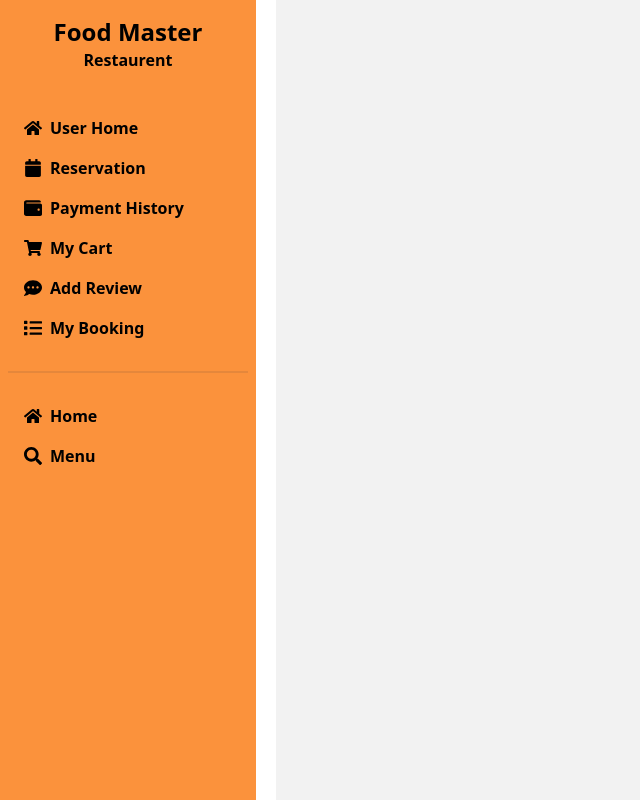
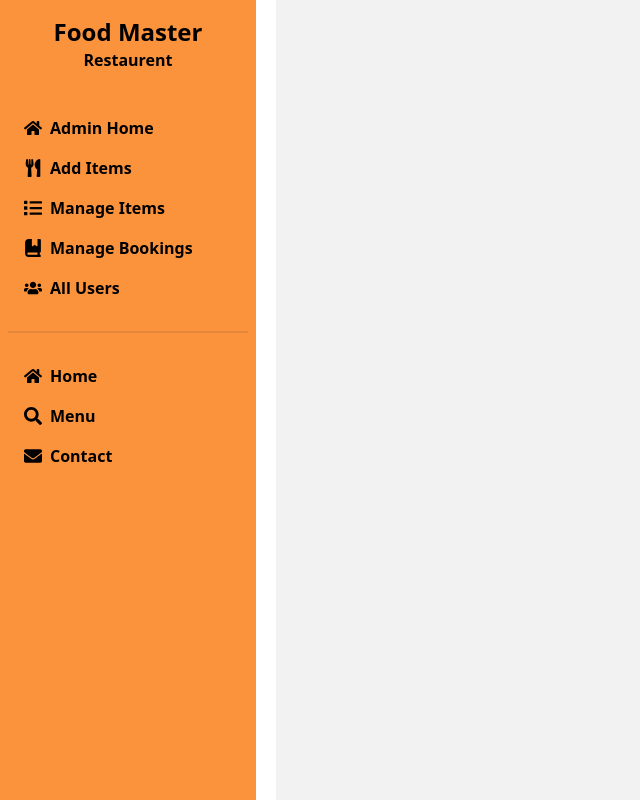
Before and after one commit to Shazzad501/food-master, a React (Vite) app: page /dashboard in a window 1280 px wide. Shown: the whole page, without its empty margins (0-640 px from the left). Built offline with nearby package versions, Linux system fonts and the light colour scheme; no server answers.

Commit message:
admin link create done

```diff
--- a/src/Layouts/Dashboard.jsx
+++ b/src/Layouts/Dashboard.jsx
@@ -1,10 +1,12 @@
 import React from 'react';
 import { Helmet } from 'react-helmet-async';
-import { FaCalendar, FaCommentDots, FaHome, FaList, FaSearch, FaShoppingCart, FaStreetView, FaWallet } from 'react-icons/fa';
+import { FaCalendar, FaCommentDots, FaEnvelope, FaHome, FaList, FaSearch, FaShoppingCart, FaStreetView, FaUsers, FaUtensils, FaWallet } from 'react-icons/fa';
 import { FaBookBookmark } from 'react-icons/fa6';
 import { NavLink, Outlet } from 'react-router-dom';
 
 const Dashboard = () => {
+  // TODO: load admin data into the db
+  const isAdmin = true;
   return (
     <div className='flex max-w-7xl mx-auto gap-5'>
       <Helmet>
@@ -16,6 +18,23 @@ const Dashboard = () => {
           <p className='font-bold text-base text-black'>Restaurent</p>
         </div>
         <ul className='menu'>
+          {
+            isAdmin
+            ?
+            <>
+            <li><NavLink to='/dashboard/admin-home' className='font-bold text-base'><span className='font-bold text-lg'><FaHome/></span> Admin Home</NavLink></li>
+
+            <li><NavLink to='/dashboard/addItems' className='font-bold text-base'><span className='font-bold text-lg'><FaUtensils/></span>Add Items</NavLink></li>
+
+            <li><NavLink to='/dashboard/manageItem' className='font-bold text-base'><span className='font-bold text-lg'><FaList/></span>Manage Items</NavLink></li>
+
+            <li><NavLink to='/dashboard/bookigs' className='font-bold text-base'><span className='font-bold text-lg'><FaBookBookmark/></span> Manage Bookings</NavLink></li>
+
+            <li><NavLink to='/dashboard/all-users' className='font-bold text-base'><span className='font-bold text-lg'><FaUsers/></span> All Users</NavLink></li>
+
+            </>
+            :
+            <>
             <li><NavLink to='/dashboard/user-home' className='font-bold text-base'><span className='font-bold text-lg'><FaHome/></span> User Home</NavLink></li>
 
             <li><NavLink to='/dashboard/reservation' className='font-bold text-base'><span className='font-bold text-lg'><FaCalendar/></span> Reservation</NavLink></li>
@@ -27,12 +46,17 @@ const Dashboard = () => {
             <li><NavLink to='/dashboard/review' className='font-bold text-base'><span className='font-bold text-lg'><FaCommentDots/></span> Add Review</NavLink></li>
 
             <li><NavLink to='/dashboard/booking' className='font-bold text-base'><span className='font-bold text-lg'><FaList/></span> My Booking</NavLink></li>
+            </>
+          }
 
           <div className='divider'></div>
+          {/* shared link */}
 
           <li><NavLink to='/' className='font-bold text-base'><span className='font-bold text-lg'><FaHome/></span>Home</NavLink></li>
 
           <li><NavLink to='/order' className='font-bold text-base'><span className='font-bold text-lg'><FaSearch/></span>Menu</NavLink></li>
+
+          <li><NavLink to='/contact' className='font-bold text-base'><span className='font-bold text-lg'><FaEnvelope/></span>Contact</NavLink></li>
 
         </ul>
       </aside>
```
Lines whose indentation alone changed are shown as unchanged.
